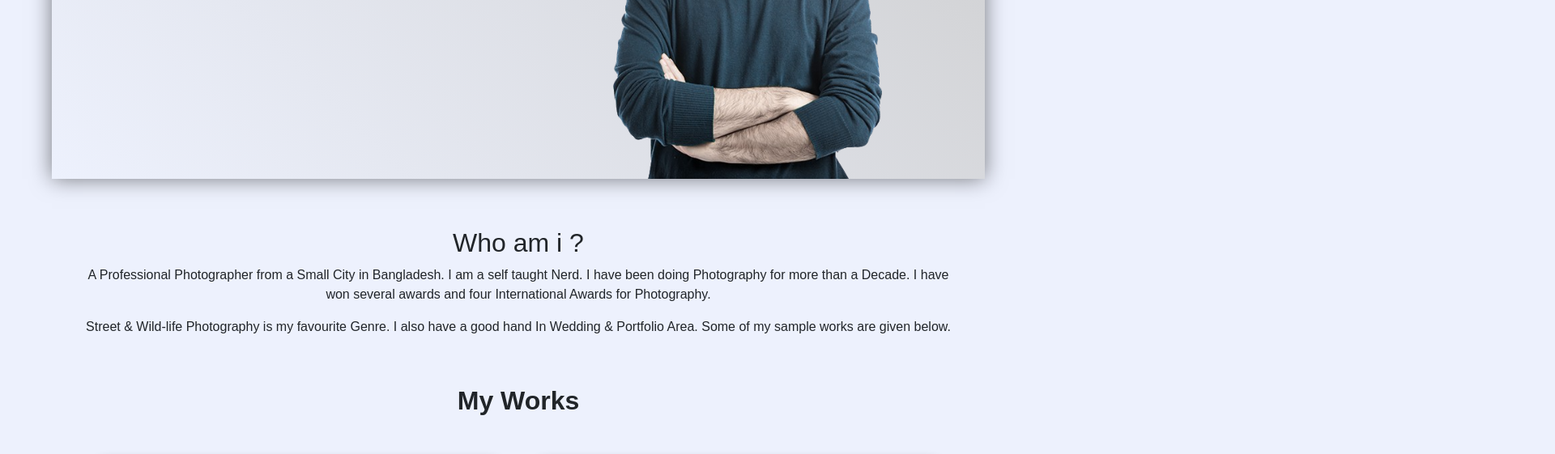
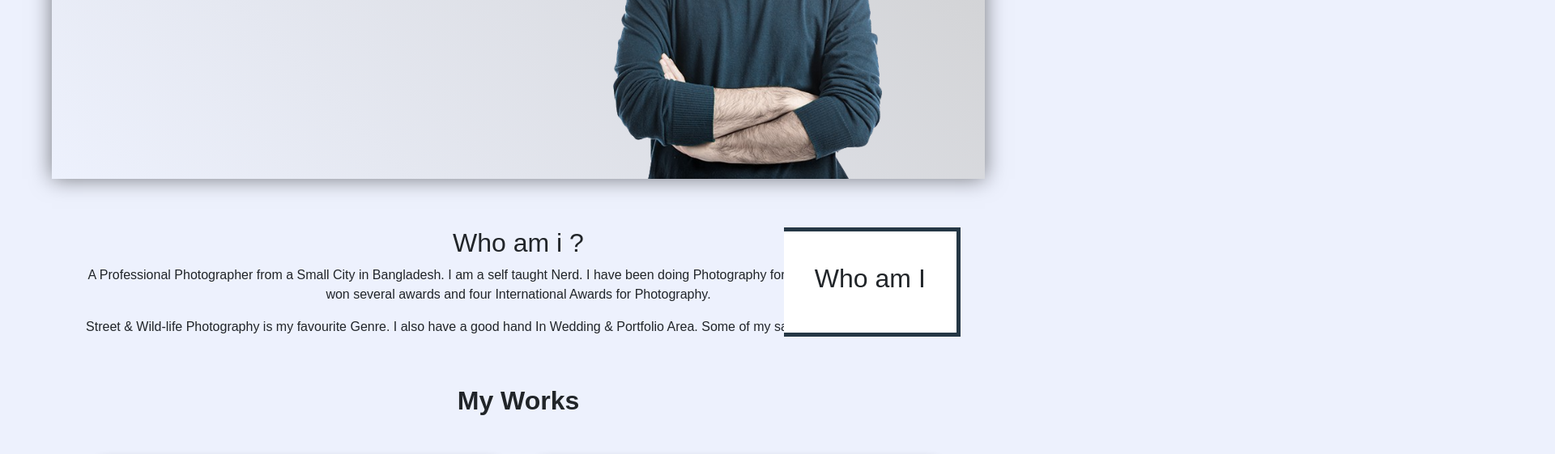
Before and after one commit to rasel-gannicus/Photographer-Website-Portfolio---E-commerce--with-React, a React (Create React App) app: page / in a window 1280 px wide. Shown: the part 494-1055 px from the top of the page at 81% size, 1920 px wide, since content can reach past the window. Built offline with nearby package versions, Linux system fonts and the light colour scheme.

Commit message:
working on about me

```diff
--- a/src/Pages/About/About.css
+++ b/src/Pages/About/About.css
@@ -31,6 +31,9 @@
     justify-content: center;
     align-items: center;
     transition: all 0.5s ease;
+    border-top: 5px solid #253745;
+    border-bottom: 5px solid #253745;
+    border-right: 5px solid #253745;
 }
 .second-part-right.active{
     right: 0;
--- a/src/Pages/About/About.js
+++ b/src/Pages/About/About.js
@@ -33,7 +33,7 @@ const About = () => {
                         <div className="second-part-left">
                             <h2>Who am I</h2>
                         </div>
-                        <div className="second-part-right">
+                        <div className="second-part-right active">
                             <h2>Who am I</h2>
                         </div>
                     </div>
```
